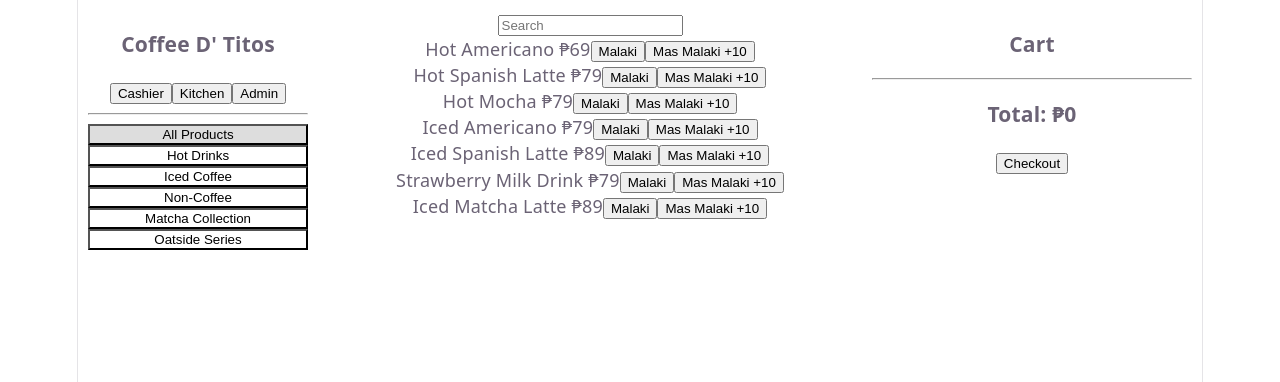
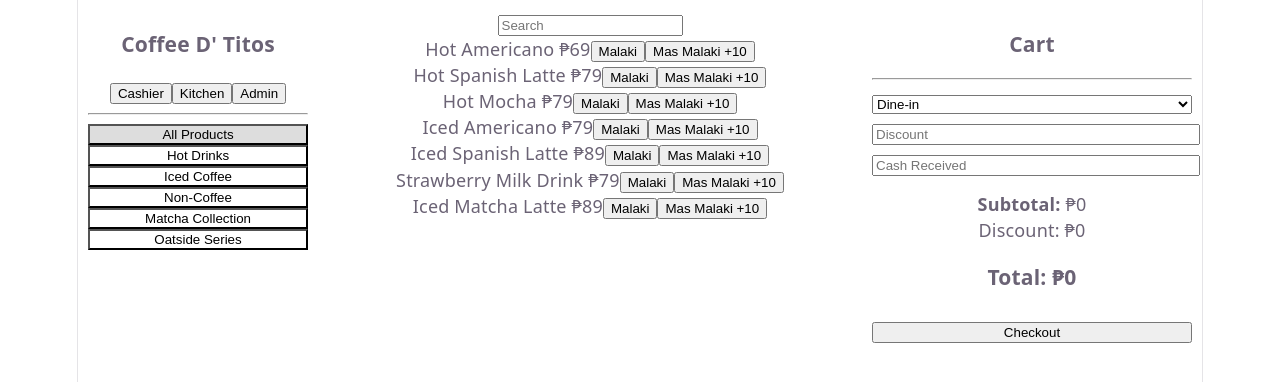
Before and after one commit to naluzchristian16-lab/CDTBO, a React (Vite) app: page / in a window 1280 px wide. Both pictures are taken after a click on the button "POS1". Shown: the top 382 px of the page. Built offline with nearby package versions, Linux system fonts and the light colour scheme.

Commit message:
Update App.tsx

```diff
--- a/src/App.tsx
+++ b/src/App.tsx
@@ -266,39 +266,118 @@ export default function App() {
   <h3>Cart</h3>
 
   {cart.map((i, idx) => (
-              <div key={idx}>
+    <div
+      key={idx}
+      style={{
+        marginBottom: 12,
+        padding: 8,
+        border: "1px solid #eee",
+        borderRadius: 6
+      }}
+    >
+      {/* ITEM HEADER */}
       <b>{i.name}</b>
-                <div>{i.sizeType}</div>
 
-                <div>
+      <div style={{ fontSize: 12, color: "#555" }}>
+        Size: {i.sizeType}
+        {i.sizeExtra > 0 && ` (+₱${i.sizeExtra})`}
+      </div>
+
+      {/* QTY CONTROLS */}
+      <div style={{ marginTop: 5 }}>
         Qty: {i.qty}
-                  <button onClick={() => updateQty(idx, -1)}>-</button>
+        <button onClick={() => updateQty(idx, -1)} style={{ marginLeft: 5 }}>-</button>
         <button onClick={() => updateQty(idx, 1)}>+</button>
       </div>
 
-                <div>₱{computeItem(i)}</div>
-
-                <button onClick={() => toggleExtraShot(idx)}>
-                  Extra Shot +10
-                </button>
-
+      {/* ADDONS */}
       {i.addons?.length > 0 && (
-                  <div style={{ color: "green" }}>
-                    {i.addons.join(", ")}
+        <div style={{ color: "green", fontSize: 12, marginTop: 5 }}>
+          Add-ons: {i.addons.join(", ")}
         </div>
       )}
+
+      {/* PRICE */}
+      <div style={{ marginTop: 5 }}>
+        ₱{computeItem(i)}
+      </div>
+
+      {/* EXTRA SHOT BUTTON */}
+      <button
+        onClick={() => toggleExtraShot(idx)}
+        style={{ marginTop: 5 }}
+      >
+        Extra Shot +₱10
+      </button>
     </div>
   ))}
 
   <hr />
 
+  {/* ORDER TYPE */}
+  <select
+    value={orderType}
+    onChange={e => setOrderType(e.target.value)}
+    style={{ width: "100%", marginBottom: 5 }}
+  >
+    <option value="dine-in">Dine-in</option>
+    <option value="take-out">Take-out</option>
+    <option value="delivery">Delivery</option>
+  </select>
+
+  {/* DELIVERY FEE (ONLY IF DELIVERY) */}
+  {orderType === "delivery" && (
+    <input
+      placeholder="Delivery Fee"
+      value={deliveryFee}
+      onChange={e => setDeliveryFee(e.target.value)}
+      style={{ width: "100%", marginBottom: 5 }}
+    />
+  )}
+
+  {/* DISCOUNT */}
+  <input
+    placeholder="Discount"
+    value={discount}
+    onChange={e => setDiscount(e.target.value)}
+    style={{ width: "100%", marginBottom: 5 }}
+  />
+
+  {/* CASH */}
+  <input
+    placeholder="Cash Received"
+    value={cash}
+    onChange={e => setCash(e.target.value)}
+    style={{ width: "100%", marginBottom: 5 }}
+  />
+
+  {/* SUMMARY */}
+  <div style={{ marginTop: 10 }}>
+    <div><b>Subtotal:</b> ₱{cartTotal}</div>
+
+    {orderType === "delivery" && (
+      <div>Delivery: ₱{deliveryFee || 0}</div>
+    )}
+
+    <div>Discount: ₱{discount || 0}</div>
+
     <h3>Total: ₱{total}</h3>
-            {cash && <div>Change: ₱{change}</div>}
 
-            <button onClick={checkout}>Checkout</button>
-          </div>
+    {cash && (
+      <div style={{ color: change >= 0 ? "green" : "red" }}>
+        Change: ₱{change}
       </div>
     )}
+  </div>
+
+  {/* CHECKOUT */}
+  <button
+    onClick={checkout}
+    style={{ marginTop: 10, width: "100%" }}
+  >
+    Checkout
+  </button>
+</div>
 
       {/* KITCHEN */}
       {view === "kitchen" && (
@@ -334,23 +413,52 @@ export default function App() {
     <h2>Completed Orders</h2>
 
     {doneOrders.map(o => (
-      <div key={o.orderNumber} style={{ border: "1px solid #ddd", margin: 10, padding: 10 }}>
+      <div
+        key={o.orderNumber}
+        style={{
+          border: "1px solid #ddd",
+          margin: 10,
+          padding: 15,
+          borderRadius: 8
+        }}
+      >
+        {/* HEADER */}
+        <div style={{ marginBottom: 10 }}>
+          <b>Order:</b> {o.orderNumber} <br />
+          <b>Device:</b> {o.deviceId}
+        </div>
 
-        <b>Order:</b> {o.orderNumber}
-        <br />
-        <b>Device:</b> {o.deviceId}
-        <br />
-        <b>Type:</b> {o.orderType}
+        {/* ORDER INFO */}
+        <div style={{ fontSize: 14, marginBottom: 10 }}>
+          <div><b>Order Type:</b> {o.orderType}</div>
+
+          {/* show delivery fee only if delivery */}
+          {o.orderType === "delivery" && (
+            <div>Delivery Fee: ₱{o.deliveryFee || 0}</div>
+          )}
+
+          <div>Discount: ₱{o.discount || 0}</div>
+          <div>Cash Received: ₱{o.cash || 0}</div>
+        </div>
 
         <hr />
 
-        {/* ITEMS BREAKDOWN */}
+        {/* ITEMS */}
+        <div>
           {o.items.map((i, idx) => (
-          <div key={idx} style={{ marginBottom: 6 }}>
+            <div
+              key={idx}
+              style={{
+                marginBottom: 8,
+                paddingBottom: 6,
+                borderBottom: "1px dashed #eee"
+              }}
+            >
               <b>{i.name}</b> x{i.qty}
+
               <div style={{ fontSize: 12, color: "#555" }}>
                 Size: {i.sizeType || i.size}
-              {i.sizeExtra ? ` (+₱${i.sizeExtra})` : ""}
+                {i.sizeExtra > 0 && ` (+₱${i.sizeExtra})`}
               </div>
 
               {i.addons?.length > 0 && (
@@ -360,18 +468,28 @@ export default function App() {
               )}
             </div>
           ))}
+        </div>
 
         <hr />
 
-        <div>Delivery Fee: ₱{o.deliveryFee || 0}</div>
-        <div>Discount: ₱{o.discount || 0}</div>
+        {/* TOTALS */}
+        <div style={{ display: "flex", justifyContent: "space-between" }}>
+          <b>Total Sales:</b>
+          <b>₱{o.total}</b>
+        </div>
 
-        <h3>Total: ₱{o.total}</h3>
-
+        {/* CHANGE DISPLAY */}
+        {o.cash > 0 && (
+          <div style={{ marginTop: 5 }}>
+            Change: ₱{o.cash - o.total}
+          </div>
+        )}
       </div>
     ))}
   </div>
 )}
   </div>
+)}
+    </div>
   );
 }
```
Lines whose indentation alone changed are shown as unchanged.
